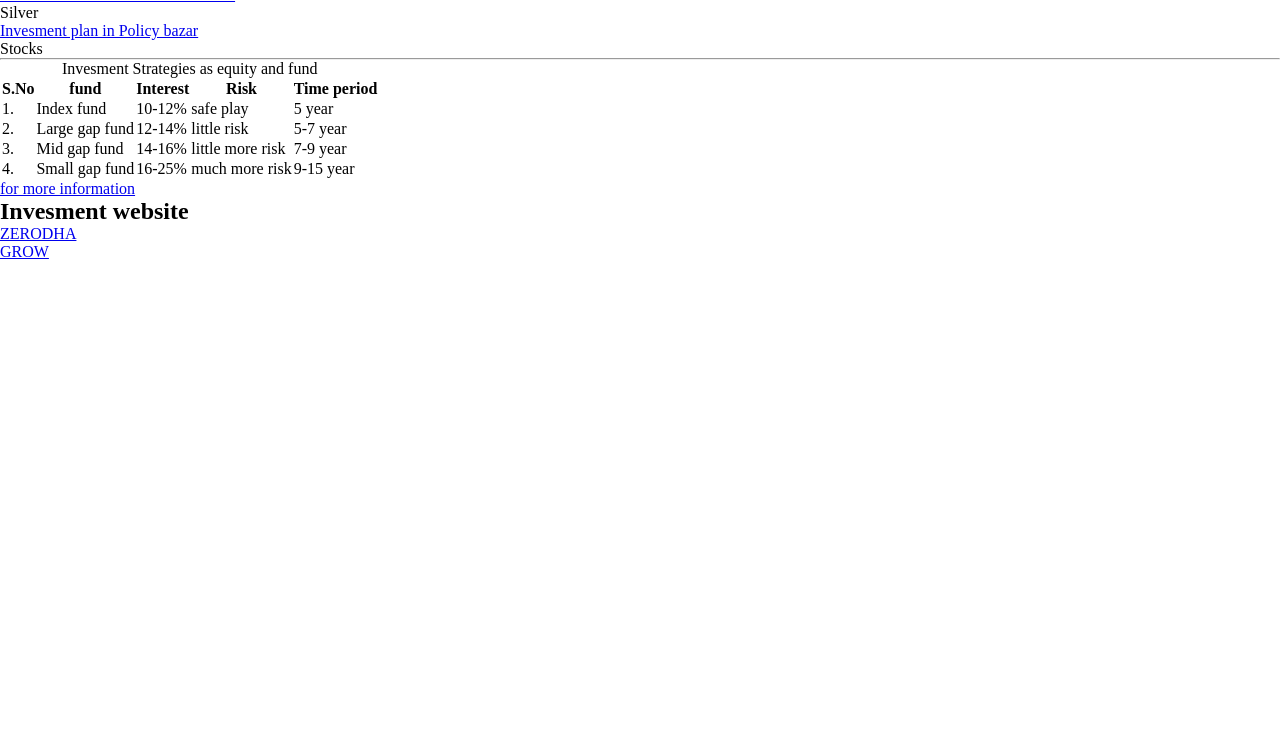
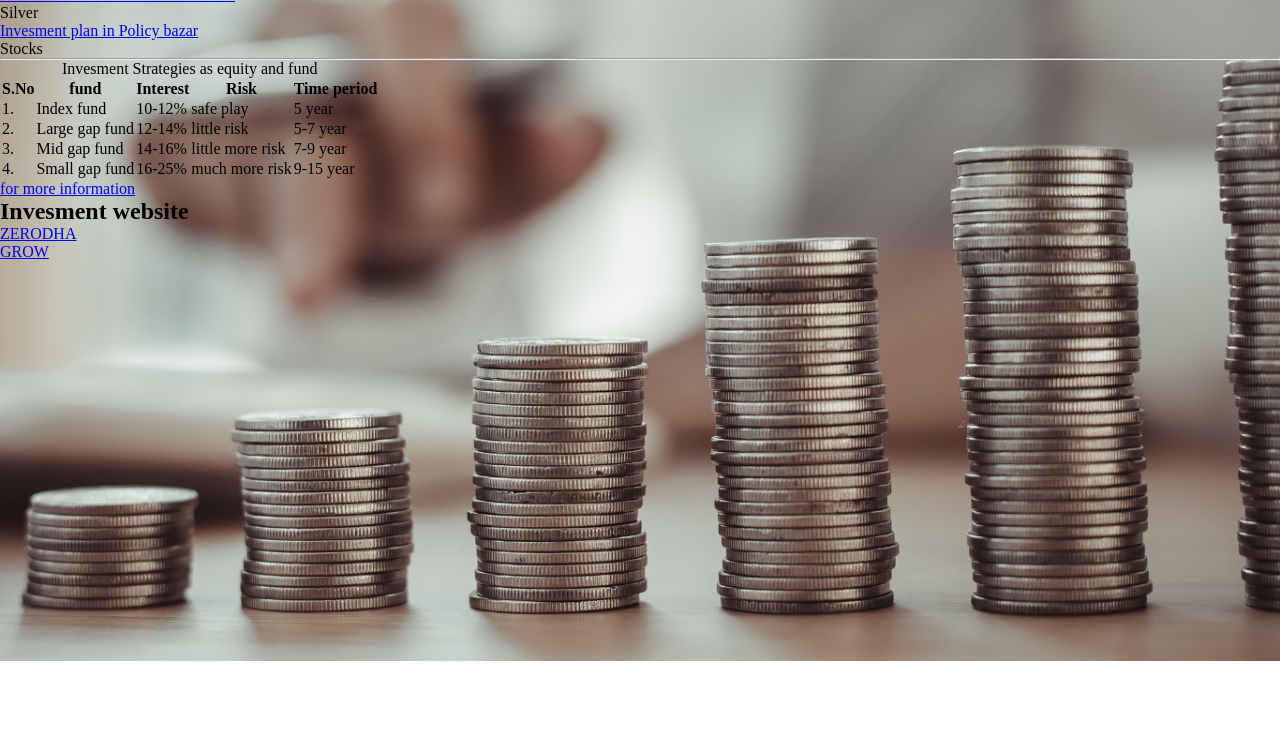
Before and after one commit to csworm-rudraksha/Hackathon, a plain HTML site: page index3.html in a window 1280 px wide. Shown: the part 59-800 px from the top of the page. Drawn offline with Linux system fonts and the light colour scheme.

Commit message:
Update index3.html

```diff
--- a/index3.html
+++ b/index3.html
@@ -12,7 +12,7 @@
 
 
 
-<body background="WhatsApp Image 2023-10-14 at 9.04.38 PM.jpeg">
+<body background="image.jpeg">
 
     <header>
         <nav>
```
